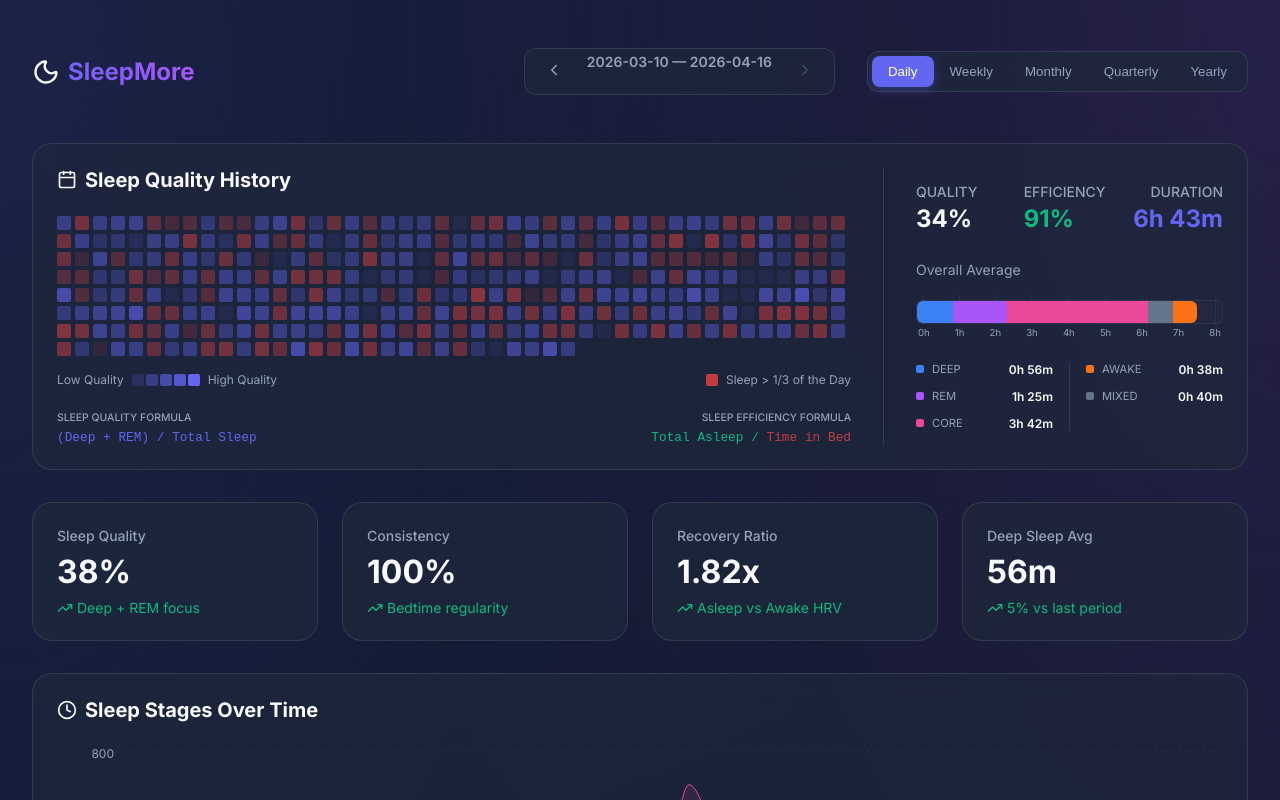
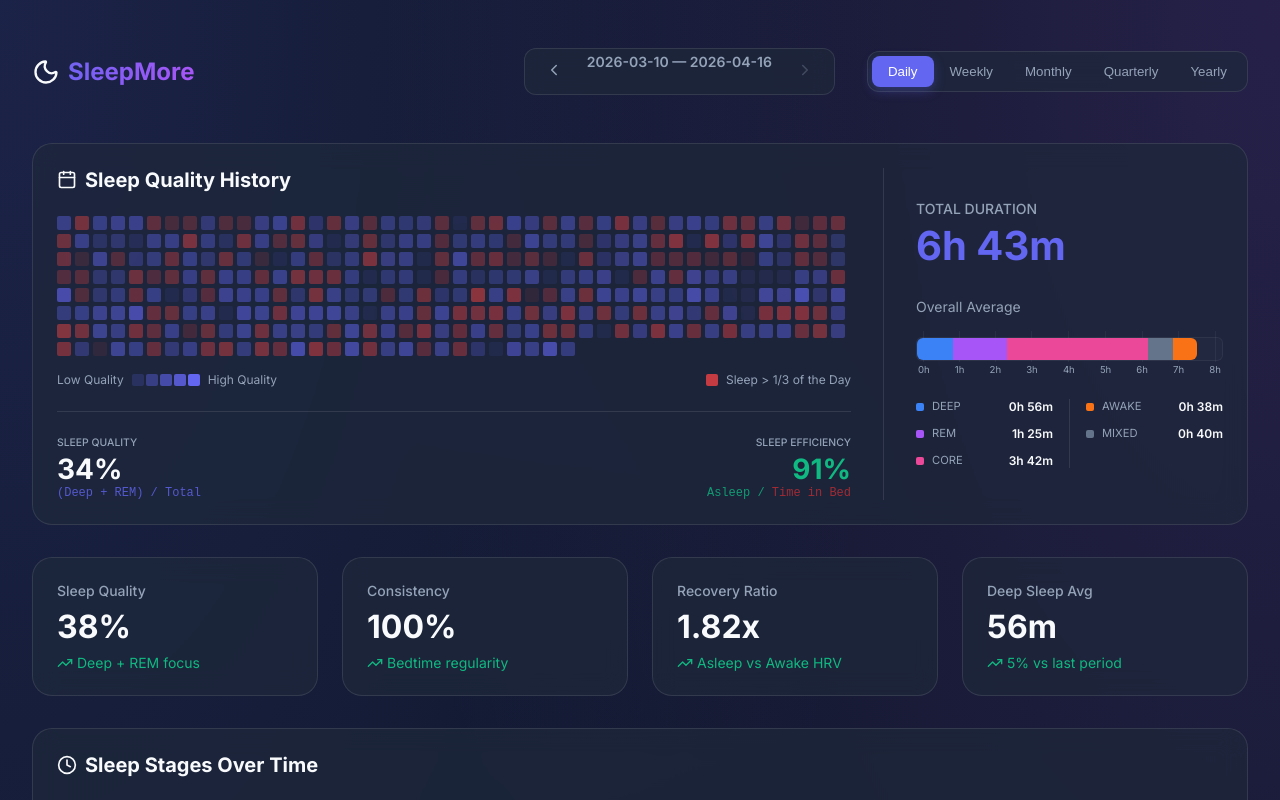
Before and after one commit to LucidMach/Sleep-More, a React (Vite) app: page / in a window 1280 px wide. Shown: the top 800 px of the page. Built offline with nearby package versions, Linux system fonts and the light colour scheme.

Commit message:
quality label at a more helpful location

```diff
--- a/src/App.jsx
+++ b/src/App.jsx
@@ -103,37 +103,33 @@ const SleepHeatmap = ({ data, onSelectDate }) => {
           </div>
         </div>
 
-        <div style={{ paddingTop: '1.5rem', display: 'grid', gridTemplateColumns: '1fr 1fr', gap: '2rem' }}>
+        <div style={{ paddingTop: '1.5rem', display: 'grid', gridTemplateColumns: '1fr 1fr', gap: '2rem', borderTop: '1px solid var(--card-border)', marginTop: '1.5rem' }}>
           <div>
-            <div className="stat-label" style={{ marginBottom: '0.4rem', fontSize: '0.65rem' }}>SLEEP QUALITY FORMULA</div>
-            <div style={{ fontSize: '0.8rem', fontFamily: 'monospace', color: 'var(--accent-color)' }}>
-              (Deep + REM) / Total Sleep
+            <div className="stat-label" style={{ marginBottom: '0.2rem', fontSize: '0.65rem' }}>SLEEP QUALITY</div>
+            <div style={{ display: 'flex', direction: "column", alignItems: 'baseline', gap: '0.75rem' }}>
+              <div className="stat-value" style={{ fontSize: '1.75rem' }}>{display.sleep_quality_score}%</div>
             </div>
+              <div style={{ fontSize: '0.75rem', fontFamily: 'monospace', color: 'var(--accent-color)', opacity: 0.8 }}>
+                (Deep + REM) / Total
+              </div>
           </div>
-          <div>
-            <div className="stat-label" style={{ textAlign: 'right', marginBottom: '0.4rem', fontSize: '0.65rem' }}>SLEEP EFFICIENCY FORMULA</div>
-            <div style={{ fontSize: '0.8rem', textAlign: 'right', fontFamily: 'monospace', color: 'var(--success)' }}>
-              Total Asleep / <span style={{ color: 'rgba(239, 68, 68, 0.8)' }}>Time in Bed</span>
+          <div style={{ textAlign: 'right' }}>
+            <div className="stat-label" style={{ marginBottom: '0.2rem', fontSize: '0.65rem' }}>SLEEP EFFICIENCY</div>
+            <div style={{ display: 'flex', alignItems: 'baseline', justifyContent: 'flex-end', gap: '0.75rem' }}>
+              <div className="stat-value" style={{ fontSize: '1.75rem', color: 'var(--success)' }}>{efficiency}%</div>
             </div>
+              <div style={{ fontSize: '0.75rem', fontFamily: 'monospace', color: 'var(--success)', opacity: 0.8 }}>
+                Asleep / <span style={{color: "rgba(250, 50, 50, 0.75)"}}>Time in Bed</span>
+              </div>
           </div>
         </div>
       </div>
 
       <div style={{ borderLeft: '1px solid var(--card-border)', paddingLeft: '2rem', display: 'flex', flexDirection: 'column', justifyContent: 'center' }}>
-        <div style={{ display: 'grid', gridTemplateColumns: '1fr 1fr 1fr', gap: '1rem', marginBottom: '1.5rem' }}>
-          <div>
-            <div className="stat-label">QUALITY</div>
-            <div className="stat-value" style={{ fontSize: '1.5rem', margin: '0.25rem 0' }}>{display.sleep_quality_score}%</div>
-          </div>
-          <div>
-            <div className="stat-label">EFFICIENCY</div>
-            <div className="stat-value" style={{ fontSize: '1.5rem', margin: '0.25rem 0', color: 'var(--success)' }}>{efficiency}%</div>
-          </div>
-          <div style={{ textAlign: 'right' }}>
-            <div className="stat-label">DURATION</div>
-            <div className="stat-value" style={{ fontSize: '1.5rem', margin: '0.25rem 0', color: 'var(--accent-color)' }}>
-              {Math.floor(display.mins_asleep / 60)}h {display.mins_asleep % 60}m
-            </div>
+        <div style={{ marginBottom: '1.5rem' }}>
+          <div className="stat-label">TOTAL DURATION</div>
+          <div className="stat-value" style={{ fontSize: '2.5rem', margin: '0.25rem 0', color: 'var(--accent-color)' }}>
+            {Math.floor(display.mins_asleep / 60)}h {display.mins_asleep % 60}m
           </div>
         </div>
 
```
